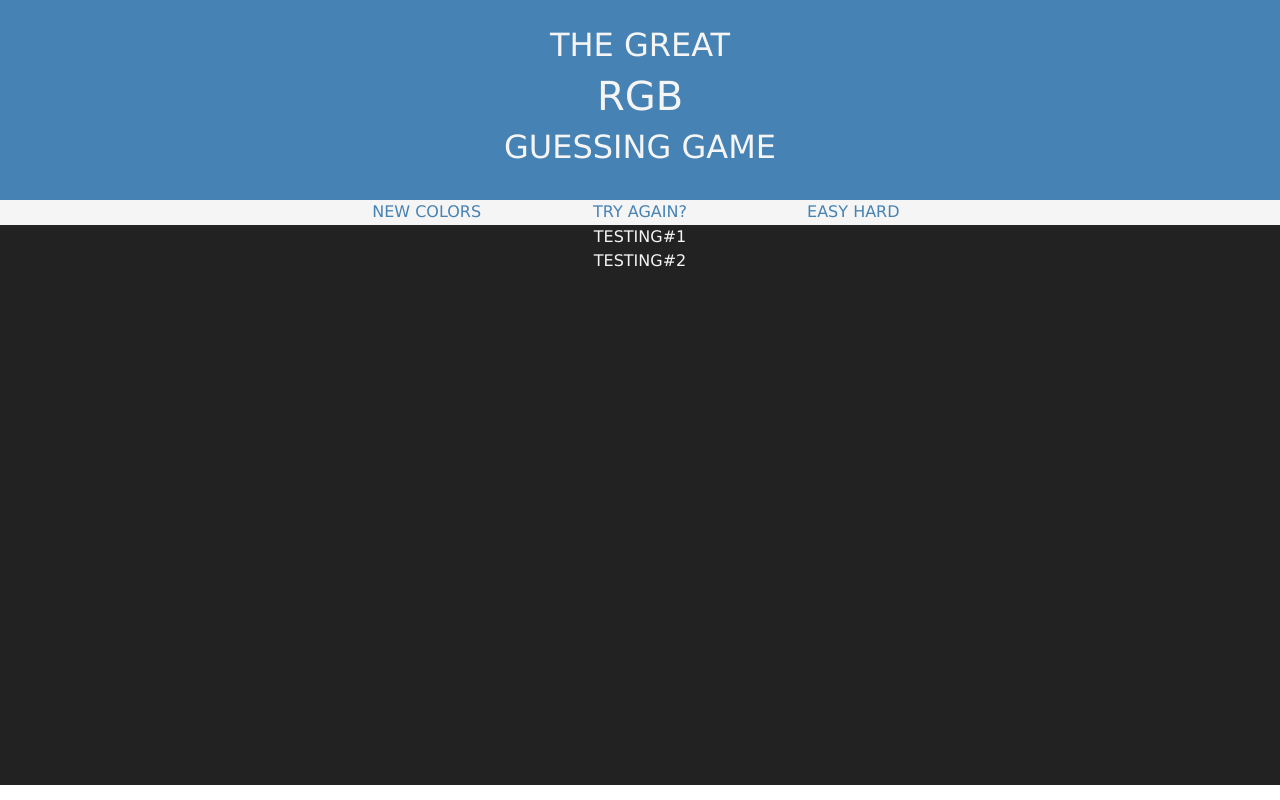
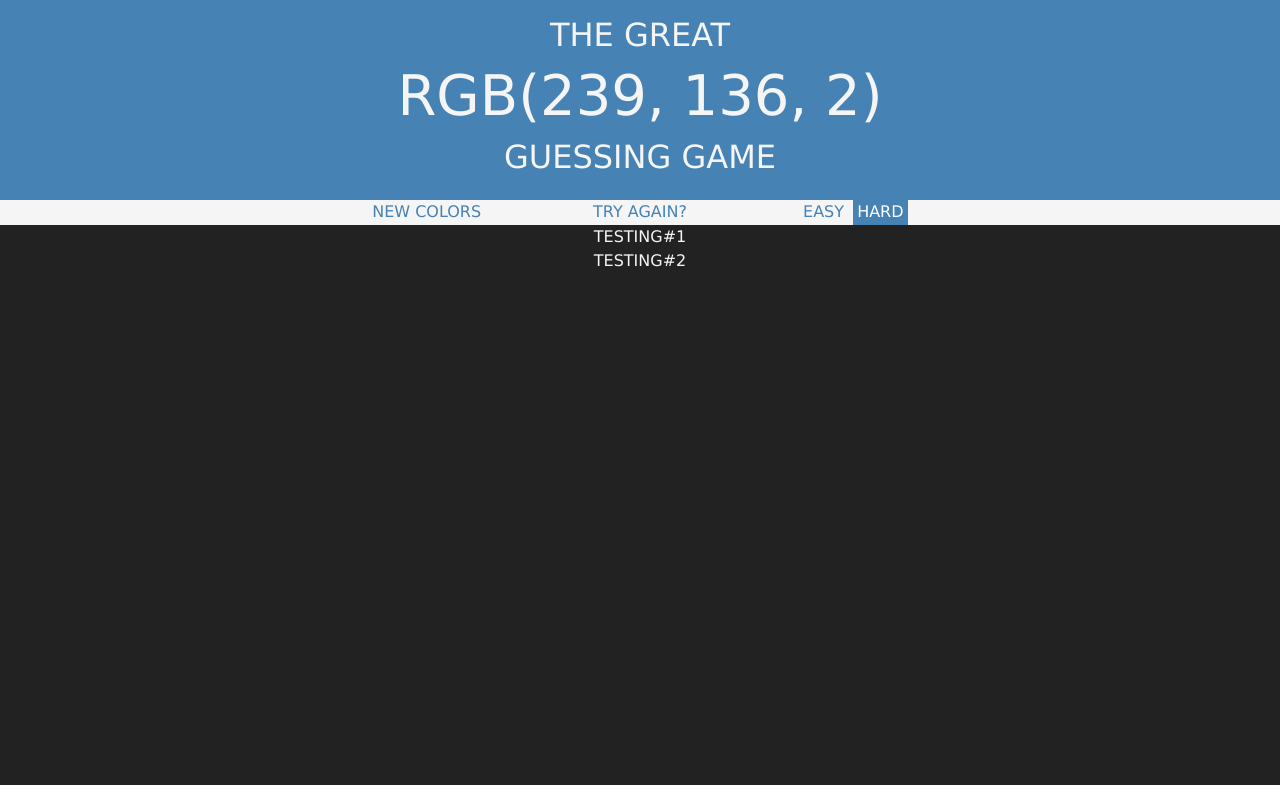
Before and after one commit to jacobdees/theColorGame, a website: page index.html in a window 1280 px wide. Drawn offline with nearby package versions, Linux system fonts and the light colour scheme.

Commit message:
Easy/Hard Button active class switches

```diff
--- a/css/style.css
+++ b/css/style.css
@@ -3,6 +3,7 @@ html, body{
     margin: 0;
     font-family: Verdana, Geneva, Tahoma, sans-serif;
     text-transform: uppercase;
+    font-weight: lighter;
 }
 
 body::-webkit-scrollbar {
@@ -26,3 +27,13 @@ body::-webkit-scrollbar {
     background-color: #222222;
     color: whitesmoke;
 }
+
+span.links.active{
+    color:white;
+    background-color: steelblue;
+}
+
+span.links:hover{
+    color: white;
+    background-color: steelblue;
+}
--- a/index.html
+++ b/index.html
@@ -16,7 +16,7 @@
         <div class="row title">
             <div class="col text-center">
                 <h2>The Great</h2>
-                <h1 id="mysteryColor">RGB</h1>
+                <h1 class="display-4" id="mysteryColor">RGB(<span id="red"></span>, <span id="green"></span>, <span id="blue"></span>)</h1>
                 <h2>Guessing Game</h2>
             </div>
         </div>
@@ -26,19 +26,19 @@
 <div class="container-fluid" id="options">
     <div class="row d-flex justify-content-center">
         <div class="col-2 text-center">
-            <p id="resetButton">
+            <span class="links p-1" id="resetButton">
                 New Colors
-            </p>
+            </span>
         </div>
         <div class="col-2 text-center">
-            <p id="resultButton">
+            <span class="links p-1" id="resultButton">
                 Try Again?
-            </p>
+            </span>
         </div>
         <div class="col-2 text-center">
             <p id="difficultyButtons">
-                <span id="easyDifficultyButton">Easy</span>
-                <span id="hardDifficultyButton">Hard</span>
+                <span class="links p-1" id="easyDifficultyButton">Easy</span>
+                <span class="links p-1 active" id="hardDifficultyButton">Hard</span>
             </p>
         </div>
     </div>
--- a/js/script.js
+++ b/js/script.js
@@ -1 +1,33 @@
-// alert("CONNECTED");
+// document.querySelector("#easyDifficultyButton").addEventListener("click", event =>{
+//     event.classList.toggle("active");
+// });
+// document.querySelector("#hardDifficultyButton").addEventListener("click", event =>{
+//     event.classList.toggle("active");
+// });
+
+const easyBtn = document.querySelector("#easyDifficultyButton");
+const hardBtn = document.querySelector("#hardDifficultyButton");
+const secondThreeColors = document.querySelector("#secondThreeColors");
+const redDisplay = document.querySelector("#red");
+const greenDisplay = document.querySelector("#green");
+const blueDisplay = document.querySelector("#blue");
+
+let redNumber = Math.floor(Math.random() * 256);
+let greenNumber = Math.floor(Math.random() * 256);
+let blueNumber = Math.floor(Math.random() * 256);
+
+redDisplay.textContent = redNumber;
+greenDisplay.textContent = greenNumber;
+blueDisplay.textContent = blueNumber;
+
+
+
+
+easyBtn.addEventListener("click", function(){
+    easyBtn.classList.add("active");
+    hardBtn.classList.remove("active");
+});
+hardBtn.addEventListener("click", function(){
+    easyBtn.classList.remove("active");
+    hardBtn.classList.add("active");
+})
```
